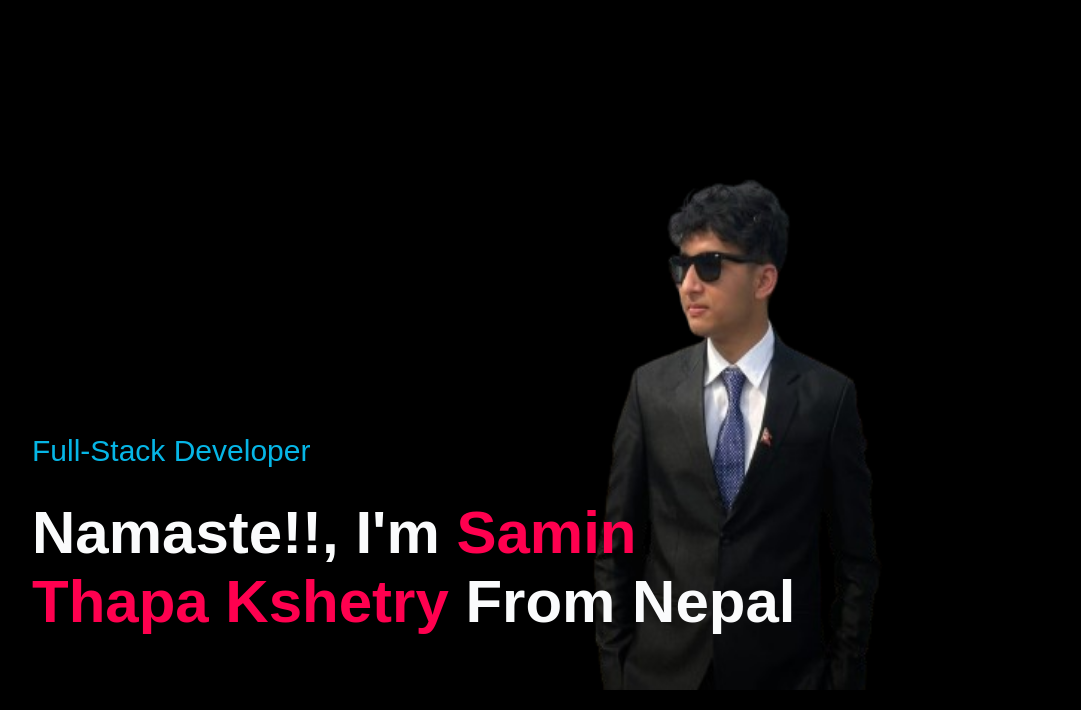
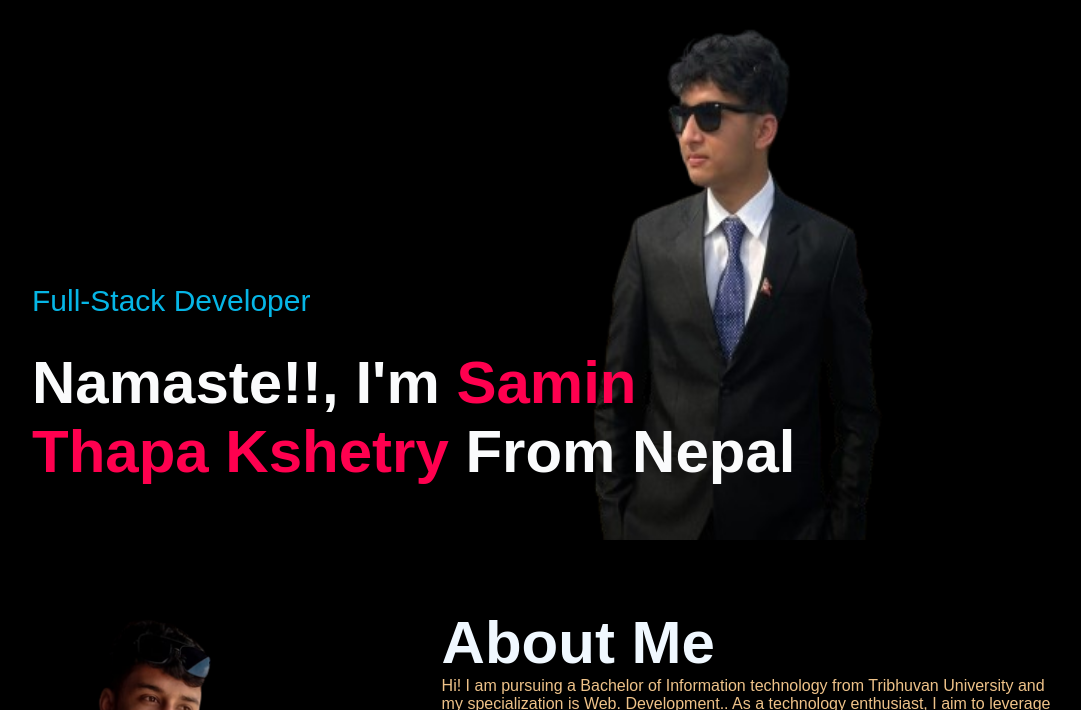
Before and after one commit to saminthapa/website, a plain HTML site: page index.html in a window 1280 px wide. Shown: the part 90-800 px from the top of the page, without its empty margins (96-1177 px from the left). Drawn offline with nearby package versions, Linux system fonts and the light colour scheme.

Commit message:
Update style1.css
img margin changed

```diff
--- a/style1.css
+++ b/style1.css
@@ -32,7 +32,7 @@ nav{
 
 .img{
     margin-left: 250px;
-   margin-top: -150px;
+   margin-top: -300px;
 }
 nav ul {
     position: fixed;
```
